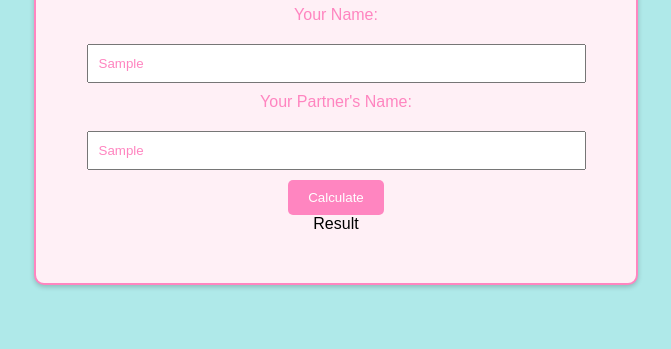
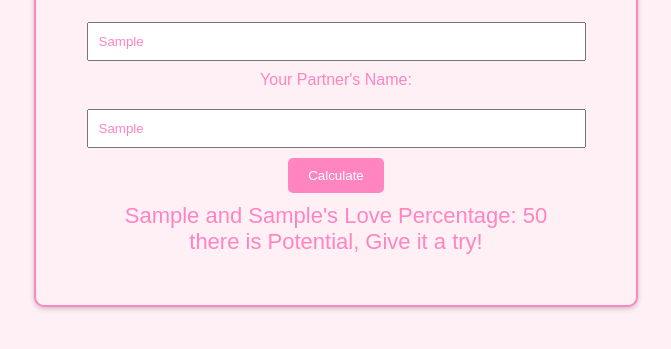
Before and after one commit to theAmrit07/LoveCalculator, a plain HTML site: page index.html in a window 1280 px wide. Both pictures are taken after typing "Sample", "Sample" into the empty fields and a click on the button "Calculate". Shown: the part 323-672 px from the top of the page, without its empty margins (304-975 px from the left). Drawn offline with Linux system fonts and the light colour scheme.

Commit message:
js part finished and loveCalculator Project final touch provided

```diff
--- a/index.html
+++ b/index.html
@@ -3,7 +3,7 @@
   <head>
     <meta charset="UTF-8" />
     <meta name="viewport" content="width=device-width, initial-scale=1.0" />
-    <link rel="stylesheet" href="./style.css">
+    <link rel="stylesheet" href="./style.css" />
     <title>Calculate Your Love</title>
   </head>
   <body>
@@ -12,8 +12,10 @@
       <div class="love-calculator">
         <label for="name1">Your Name:</label>
         <input type="text" id="name1" placeholder="Enter Your Name" />
+
         <label for="name2">Your Partner's Name:</label>
         <input type="text" id="name2" placeholder="Enter Your Partner's Name" />
+
         <button onclick="calculateLove()">Calculate</button>
         <div id="result">Result</div>
       </div>
--- a/script.js
+++ b/script.js
@@ -0,0 +1,25 @@
+// a function named calculateLove created and initialised
+function calculateLove() {
+  const name1 = document.getElementById("name1").value.trim();
+
+  const name2 = document.getElementById("name2").value.trim();
+
+  //  "if" loop used to show alert message if both names are not provided by user
+  if (name1 === "" || name2 === "") {
+    alert("please enter both names.");
+  }
+  // "else" loop is used to perfom the LOVE LOGIC if both names are provided by user
+  else {
+    const lovePercentage = Math.floor(Math.random() * 101);
+    const result = document.getElementById("result");
+    result.innerHTML = `${name1} and ${name2}'s Love Percentage: ${lovePercentage}`;
+
+    if (lovePercentage < 30) {
+      result.innerHTML += "<br> Not a Great Match. Keep Looking ;-]";
+    } else if (lovePercentage >= 30 && lovePercentage < 70) {
+      result.innerHTML += "<br> there is Potential, Give it a try!";
+    } else {
+      result.innerHTML += "<br> Great Match! Love is in the Air";
+    }
+  }
+}
--- a/style.css
+++ b/style.css
@@ -1,5 +1,5 @@
 body {
-  background-color: #afe9e9;
+  background-color: #fff0f6 ;
   font-family: Arial, sans-serif;
   margin: 0;
   padding: 0;
@@ -18,6 +18,7 @@ body {
   border: 2px solid #ff85c0;
   text-align: center;
 }
+
 h2 {
   color: #ff85c0;
   font-size: 28px;
@@ -47,8 +48,8 @@ button {
   border-radius: 5px;
   cursor: pointer;
 }
-#Result{
-    margin-top:10px ;
-    font-size: 22px;
-    color: #ff85c0;
+#result {
+  margin-top: 10px;
+  font-size: 22px;
+  color: #ff85c0;
 }
```
